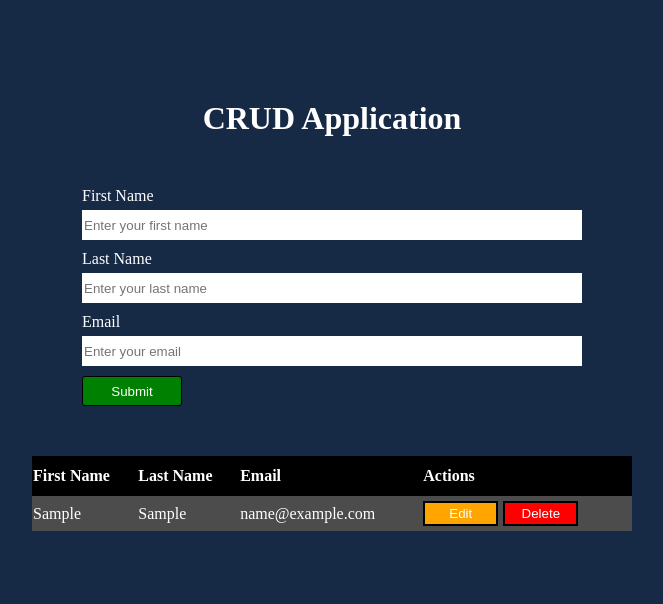
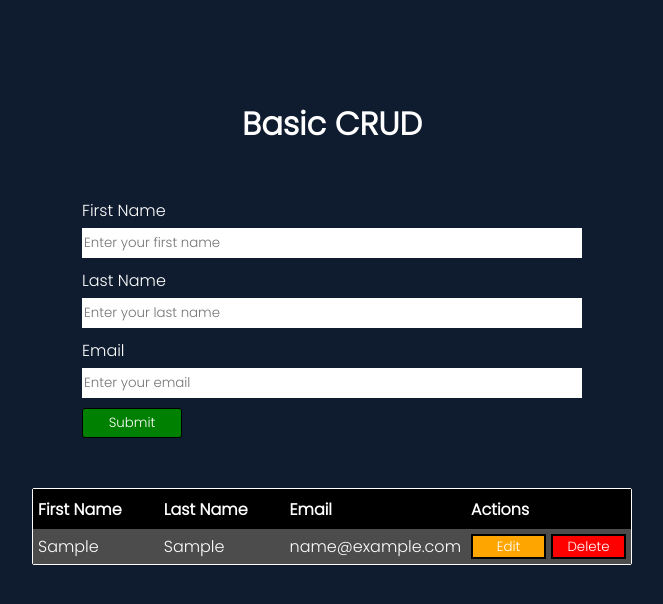
Before and after one commit to mdtagg/Basic_CRUD, a React (Vite) app: page / in a window 1280 px wide. Both pictures are taken after typing "Sample", "Sample", "name@example.com" into the empty fields and a click on the button "Submit". Shown: the top 604 px of the page, without its empty margins (308-971 px from the left). Built offline with nearby package versions, Linux system fonts and the light colour scheme.

Commit message:
styling for user list updated

```diff
--- a/index.html
+++ b/index.html
@@ -4,6 +4,9 @@
     <meta charset="UTF-8" />
     <link rel="icon" type="image/svg+xml" href="/vite.svg" />
     <meta name="viewport" content="width=device-width, initial-scale=1.0" />
+    <link rel="preconnect" href="https://fonts.googleapis.com">
+    <link rel="preconnect" href="https://fonts.gstatic.com" crossorigin>
+    <link href="https://fonts.googleapis.com/css2?family=Poppins:wght@300&display=swap" rel="stylesheet">
     <title>Basic CRUD</title>
   </head>
   <body>
--- a/src/components/App/index.css
+++ b/src/components/App/index.css
@@ -1,10 +1,11 @@
 * {
     box-sizing: border-box;
     margin:0;
+    font-family: Poppins;
 }
 
 body {
-    background: #162a46;
+    background: #0f1c2f;
     color:white;
 }
 
--- a/src/components/App/index.tsx
+++ b/src/components/App/index.tsx
@@ -10,7 +10,7 @@
 
   return (
     <>
-      <h1>CRUD Application</h1>
+      <h1>Basic CRUD</h1>
       <UserInputs
         setUsers={setUsers}
       />
--- a/src/components/UserList/index.css
+++ b/src/components/UserList/index.css
@@ -3,11 +3,14 @@
     width:600px;
     height:30px;
     border-spacing:0;
+    border:1px solid white;
+    border-radius:2px;
 }
 
 table thead {
     background:black;
     text-align: left;
+    height:40px;
 }
 
 tr {
@@ -22,33 +25,41 @@
     background:black;
 }
 
+th {
+    padding:5px;
+}
+
+td {
+    width:25%;
+    padding:5px;
+}
+
 td input {
-    width:140px;
+    width:100%;
+
 }
 
 td button {
     height:25px;
     width:75px;
-    color:white;
 }
 
 .user-submit {
     background-color: green;
 }
 
-.user-cancel {
-    background-color: red;
-}
-
-.table-head {
-    height:40px;
+.user-cancel, .delete-button {
+    background: red;
 }
 
 .edit-button {
     background: orange;
-    margin-right:5px;
 }
 
-.delete-button {
-    background: red;
+.action-buttons {
+    display:flex;
+    align-items:center;
+    width:100%;
+    height:100%;
+    gap:5px;
 }
--- a/src/components/UserList/index.tsx
+++ b/src/components/UserList/index.tsx
@@ -24,7 +24,6 @@
 const UserList = (props:UserListProps) => {
 
     const { users, setUsers } = props
-    // console.log({users})
 
     const [ currentInput,setCurrentInput ] = useState<null  | React.MutableRefObject<HTMLInputElement | null>>(null)
     const [ original,setOriginal ] = useState<null | test>(null)
@@ -37,17 +36,13 @@
         const { id } = e.target as HTMLButtonElement
 
         if(original) {
-            // handleCancel()
-            // console.log({users,currentInput,original})
            setUsers(users.map(user => {
             if(user.edit) {
                 user.edit = false
             }
             return user
            }))
-           console.log(users)
         }
-
 
         const findUser = users.find(user => user.id === id)
         const filteredUser = { ...findUser }
@@ -82,7 +77,6 @@
     }
 
     const handleCancel = () => {
-        console.log('test')
         setUsers(users.map(user => {
             if(user.id === original!.id) {
                 return original!.filteredUser
@@ -91,7 +85,6 @@
         }))
         setCurrentInput(null)
         setOriginal(null)
-        // console.log({users})
     }
 
     const handleDelete = (e:React.MouseEvent<HTMLButtonElement, MouseEvent>) => {
@@ -112,12 +105,6 @@
         }))
         setCurrentInput(null)
         setOriginal(null)
-    }
-
-    const handleInputClick = (e:React.MouseEvent<HTMLInputElement, MouseEvent>) => {
-
-        // if(!currentInput) return
-        // setCurrentInput()
     }
 
     useEffect(() => {
@@ -146,7 +133,7 @@
                                 <td>{user.firstName}</td>
                                 <td>{user.lastName}</td>
                                 <td>{user.email}</td>
-                                <td>
+                                <td className="action-buttons">
                                     <button
                                         className="edit-button"
                                         onClick={handleEdit}
@@ -171,7 +158,6 @@
                                         onChange={handleChange}
                                         data-id={user.id}
                                         ref={firstNameRef}
-                                        onClick={(e) => handleInputClick(e)}
                                     ></input>
                                 </td>
 
@@ -182,8 +168,6 @@
                                         onChange={handleChange}
                                         ref={lastNameRef}
                                         data-id={user.id}
-                                        onClick={(e) => handleInputClick(e)}
-
                                     ></input>
                                 </td>
 
@@ -194,12 +178,10 @@
                                         onChange={handleChange}
                                         ref={emailRef}
                                         data-id={user.id}
-                                        onClick={(e) => handleInputClick(e)}
-
                                     ></input>
                                 </td>
 
-                                <td>
+                                <td className="action-buttons">
                                     <button
                                         className="user-submit"
                                         onClick={(e) => handleSubmit(e)}
@@ -214,7 +196,6 @@
                                         Cancel
                                     </button>
                                 </td>
-
                             </>
                             }
                         </tr>
```
